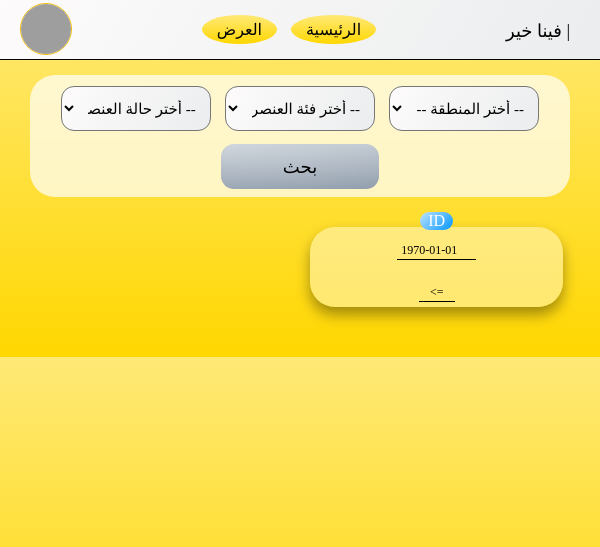
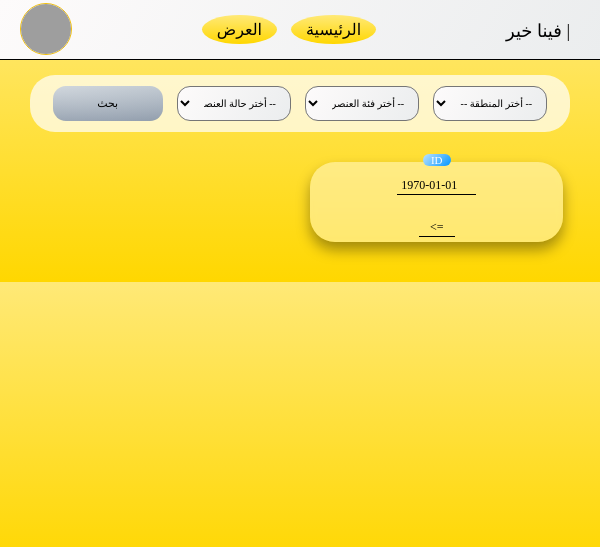
Before and after one commit to hus7sam/w, a PHP site: page /dispaly.php in a window 600 px wide. Shown: the top 547 px of the page. Run offline with PHP 8.4, Linux system fonts and the light colour scheme; tables that the repository leaves empty or names only in its code hold one stand-in row (values such as "Sample post"); data that the repository does not hold is empty; grey boxes are pictures that could not be loaded.

Commit message:
css sort1

```diff
--- a/dispaly.php
+++ b/dispaly.php
@@ -123,7 +123,7 @@
             <?php elseif($row['Status']==="مستعمل"):   ?>
             <p class="alert_useditem"><?php echo  'مستعمل';  endif;?> </p>
 
-            <p class="p_item_1"><?php echo   $row['Number'].str_repeat('&nbsp;', 10) .date("y-m-d : g:I",strtotime($row['Date'])); ?></p>
+            <p class="p_number_date"><?php echo $row['Number'].str_repeat('&nbsp;', 5) .date("Y-m-d ",strtotime($row['Date'])); ?></p>
             <p class="p_item_2">
                 <?php
                 $string = strip_tags($row['Description']);
@@ -138,7 +138,7 @@
 
             </p>
             <p class="p_item_1">
-            <?php  echo $row['State'].str_repeat('&nbsp;', 10). $row['City']; ?>
+                <?php  echo $row['State'].str_repeat('&nbsp;', 2). "=>".str_repeat('&nbsp;', 2). $row['City']; ?>
             </p>
 
 
--- a/style.css
+++ b/style.css
@@ -506,32 +506,36 @@
 
 .alert_itemID{
     display: block;
-    position: fixed; right: 0px; top: -15px; left: 0;
+    position: fixed; right: 0px; top: -8px; left: 0;
     width: fit-content;     width: -moz-fit-content;
     margin:0px auto ;   padding: 0px 8px;
     background-image: linear-gradient( 135deg, #ABDCFF 10%, #0396FF 100%);
-    text-align: center;     color: white;
+    text-align: center;     color: white; font-size: 11px;
     border-radius: 25px;
 }
 
 .alert_newitem
 {   display: block;
-    position: fixed; right: 10px; top: 10px;
+    position: fixed; right: -8px; top: 40px;
     width: fit-content;     width: -moz-fit-content;
-    margin:0px auto 0px auto;   padding: 1px 4px;
+    margin:0px auto 0px auto;   padding: 5px 1px;
     background-image: linear-gradient(to top, #ff0844 0%, #ffb199 100%);
     border-radius: 15px;
     color: snow; font-size: 11px;
+    transform: rotate(180deg);
+    writing-mode: vertical-rl;
 }
 
 .alert_useditem
 {
-    position: fixed; right: 10px; top: 10px;
+    position: fixed; right: -8px; top: 30px;
     width: fit-content;     width: -moz-fit-content;
-    margin:0px auto 0px auto;   padding: 1px 4px;
+    margin:0px auto 0px auto;   padding: 5px 1px;
     background-color: darkslateblue;
     border-radius: 25px;
     color: #ffffff; font-size: 11px;
+    transform: rotate(180deg);
+    writing-mode: vertical-rl;
 }
 
 
@@ -586,13 +590,24 @@
 
     .box_sreach
     {
-        width: 95%;
+        width: 88%;
     }
+
     .list_sreach
     {
-        width: 150px;
+        width: 120px; height: 40px;
         margin: 8px 5px;
+        font-size: 11px;
     }
+
+
+    .btn_submit_sreach
+    {
+        width: 120px; height: 40px;
+        margin: 8px 5px;
+        font-size: 11px;
+    }
+
 }
 
 /*// Medium devices (tablets, 768px and up)*/
@@ -603,10 +618,6 @@
         grid-template-columns:  48% 48% ;
     }
 
-    .grid-item
-    {
-        padding: 0px;  margin: 0 0 20px 0;
-    }
 
     .h1
     {
@@ -628,8 +639,21 @@
     }
     .list_sreach
     {
-        width: 150px;
+        width: 100px;
         margin: 8px 5px;
+    }
+    .list_sreach
+    {
+        width: 114px; height: 35px;
+        margin: 8px 5px;
+        font-size: 10px;
+    }
+
+    .btn_submit_sreach
+    {
+        width: 110px; height: 35px;
+        margin: 8px 5px;
+        font-size: 11px;
     }
 
 }
@@ -662,6 +686,8 @@
     {  /* start links  of header */
         font-size: 31px;
     }
+
+
 }
 
 @media (min-width: 992.98px) and (max-width: 1199px)
```
